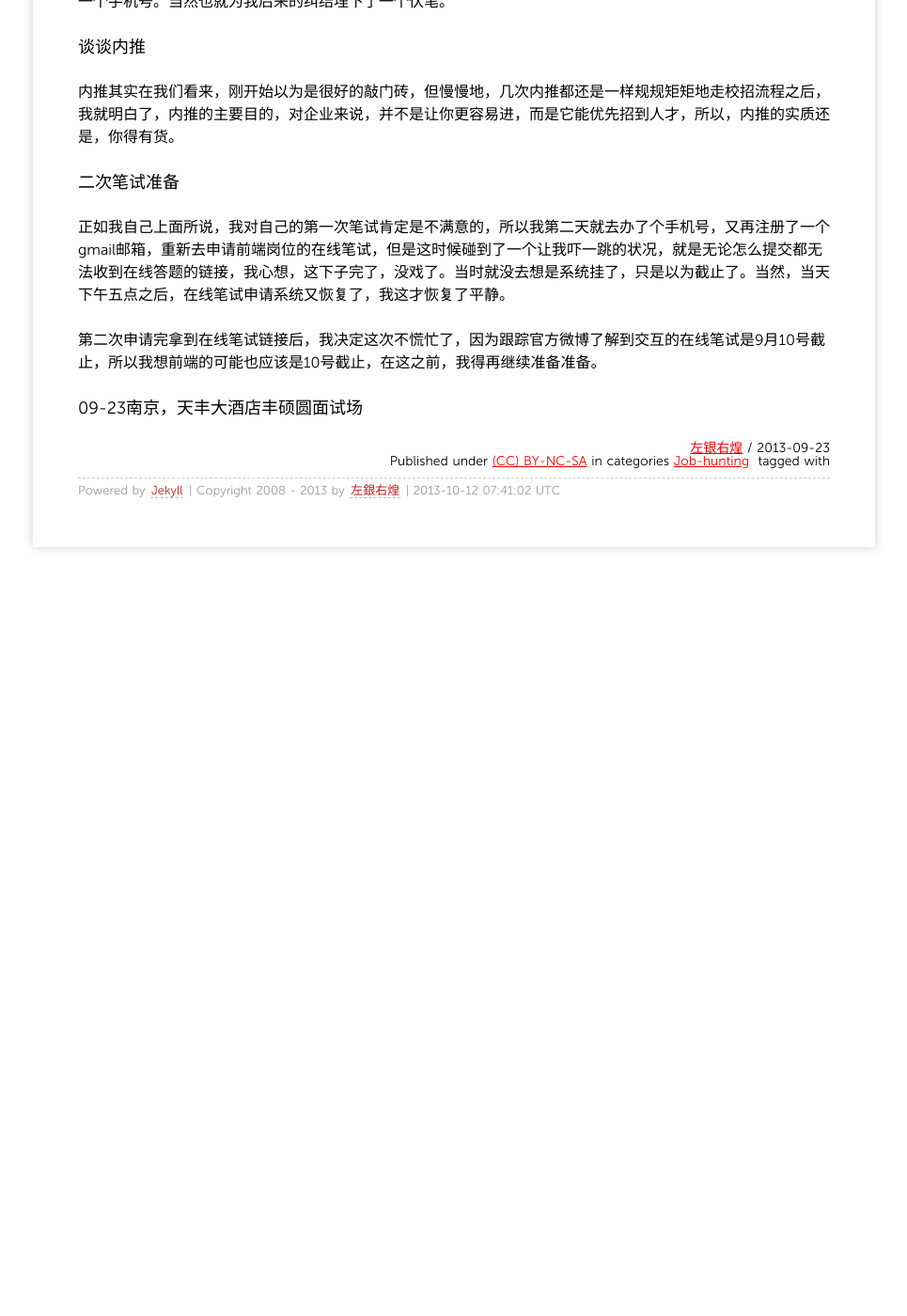
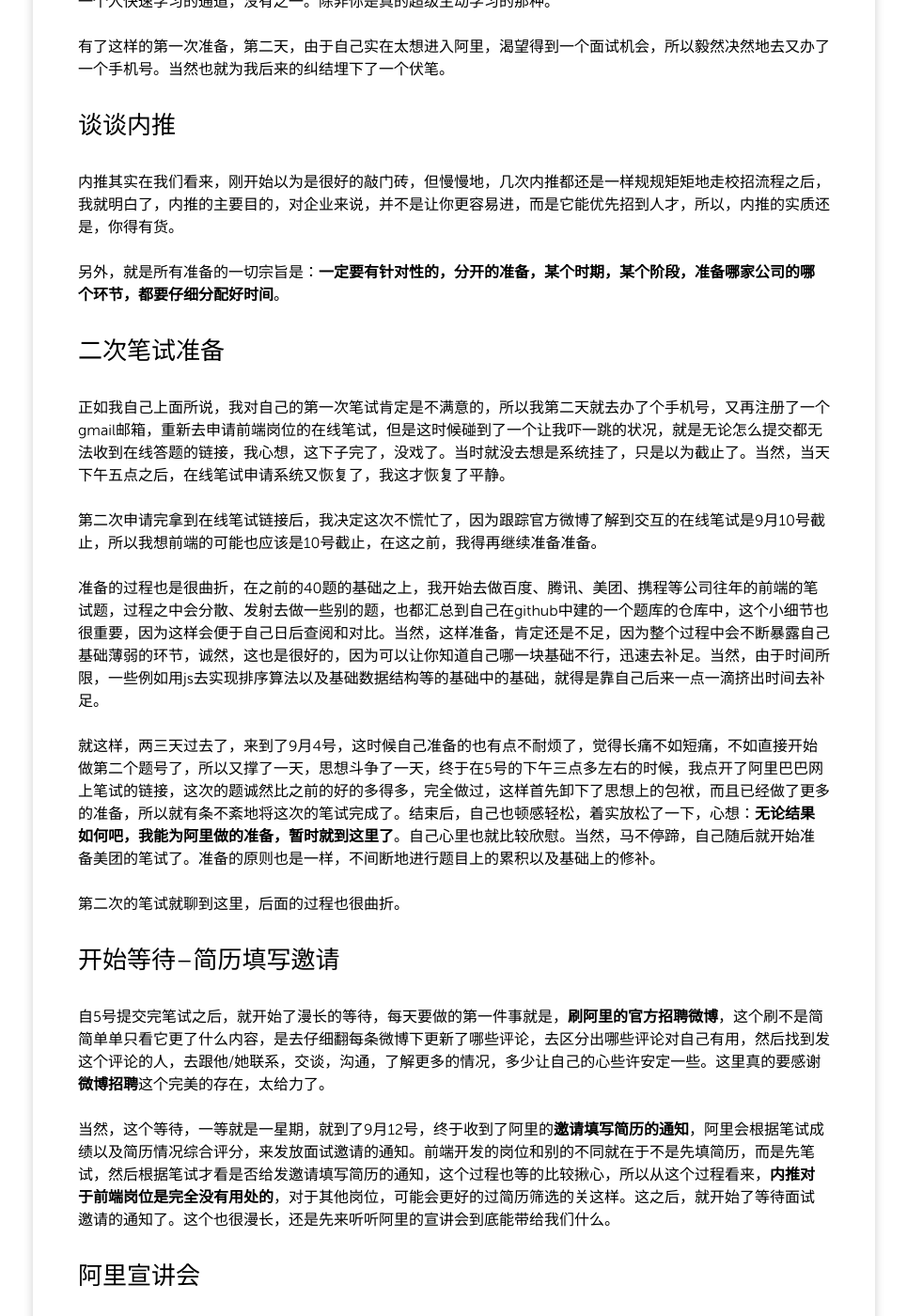
Before and after one commit to grahamle/grahamle.github.com, a Jekyll site: the page built from _posts/2013/2013-09-23-写在阿里面试归来之际.md, in a window 1280 px wide and 1400 px high, scrolled down 2139 px. Shown: the whole window at 94% size, without its empty margins (157-1122 px from the left). Built offline with Jekyll 4.4.1, drawn with Linux system fonts in a browser that asks for light colours; Markdown is read by kramdown in place of the engine named in the settings; comment, search, counter and statistics services are not loaded; before the commit the page ends 2769 px from its top, so only the background shows below that; some of the changed text lies outside the part shown.

Commit message:
阿里面经之等待及宣讲

```diff
--- a/_posts/2013/2013-09-23-写在阿里面试归来之际.md
+++ b/_posts/2013/2013-09-23-写在阿里面试归来之际.md
@@ -17,13 +17,14 @@
 - 谈谈内推
 - 二次笔试准备
 - 开始等待
+- 阿里宣讲会
 - 继续等待
 - 终于有面试了
 - 三面
 - 还是得等
 - Finally
 
-### 消息来源
+## 消息来源
 首先，校招一般情况下是9月份一大波一大波的来袭，所以大概七月底，八月初就得开始准备了。今年（2013年），腾讯有个bug，所谓的全球产品培训生，8月14号截止收简历，我就是差不多那天投的简历的，但是很明显，用的很早之前版本的简历只有被刷的份了。简历这个东西我可能会单独写一篇这样，但是原则是，针对具体的公司定制具体的简历，当然，前提是你得有货，这就是积累。至于那种气势你并不是很想去的公司，你大可以不必单独为其定制建立，随便投投即可。现在的网申很多其实都在做重复性的工作，有的公司喜欢DIY，有的喜欢找中介（51、中华英才、智联招聘等），所以，准备好一份模版，`ctrl+C --> V` 是必然的模式。
 
 言归正传，说到消息来源，这里列举几个我常用的，对于大家来讲，应该也不陌生就是了，关键是你需要把你看到的每一个做一个归档处理。
@@ -37,7 +38,7 @@
 
 我关注阿里的校招也是出于对微博上自己关注阿里的官方微博而了解到阿里前端开发开始在线笔试了，而且8月20已经开始笔试了，第一批，所以当时就好不淡定一个了，蹦跶蹦跶的，在这期间还顺便把简历给revision了一下，适当时候的revision是极其重要的。消息来源差不多就讲到这了。
 
-### 笔试准备
+## 笔试准备
 在8月27号知道阿里笔试是在线笔试之后，我开始了可以说近乎疯狂的准备，由于自己基础过于“薄弱”，而且阿里在线笔试第一批据说一万两千多人（12,000），最后进面试的就只有20个人，我嘞个擦，这不努力准备怎么可能有面试机会呢。所以我就开始了。
 
 首先，google it，我嘞个擦，果然有哥们去刷阿里的笔试题，这么快就出了个总结贴，当然，贴子唯一的好处就是，你提前知道题目了，但是，这也恰恰是弊病之一，因为我就被坑了。那家伙总过刷了估计8份试卷，试出来40道题左右。我的第一个想法是，每道题自己去做一遍出来。当我开始去把这个想法付诸实践的时候，这过程找师弟，找师兄帮忙都是有的，但是，你只会发现不会的问题越来越多，最后还是得靠你自己去解决。比如一个div嵌套于另一个div中，如何让内部的div垂直水平居中这个题，我自己就进行了12个版本的扩展，就是假设的场景非常多，这时候我就得去读css的文档，讲bfc的，讲包含块的，这时候就相当于一个 `setTimeout` ，你必须得先去完成那些文档之后，然后才能回来继续一题一题往下做。类似的例子有很多，希望如果有时间，还是尽早准备为好，也就是把基础重新打一遍，这样更加牢固可靠。
@@ -48,12 +49,33 @@
 
 有了这样的第一次准备，第二天，由于自己实在太想进入阿里，渴望得到一个面试机会，所以毅然决然地去又办了一个手机号。当然也就为我后来的纠结埋下了一个伏笔。
 
-### 谈谈内推
+## 谈谈内推
 内推其实在我们看来，刚开始以为是很好的敲门砖，但慢慢地，几次内推都还是一样规规矩矩地走校招流程之后，我就明白了，内推的主要目的，对企业来说，并不是让你更容易进，而是它能优先招到人才，所以，内推的实质还是，你得有货。
 
-### 二次笔试准备
+另外，就是所有准备的一切宗旨是：**一定要有针对性的，分开的准备，某个时期，某个阶段，准备哪家公司的哪个环节，都要仔细分配好时间**。
+
+## 二次笔试准备
 正如我自己上面所说，我对自己的第一次笔试肯定是不满意的，所以我第二天就去办了个手机号，又再注册了一个gmail邮箱，重新去申请前端岗位的在线笔试，但是这时候碰到了一个让我吓一跳的状况，就是无论怎么提交都无法收到在线答题的链接，我心想，这下子完了，没戏了。当时就没去想是系统挂了，只是以为截止了。当然，当天下午五点之后，在线笔试申请系统又恢复了，我这才恢复了平静。
 
 第二次申请完拿到在线笔试链接后，我决定这次不慌忙了，因为跟踪官方微博了解到交互的在线笔试是9月10号截止，所以我想前端的可能也应该是10号截止，在这之前，我得再继续准备准备。
 
-### 09-23南京，天丰大酒店丰硕圆面试场
+准备的过程也是很曲折，在之前的40题的基础之上，我开始去做百度、腾讯、美团、携程等公司往年的前端的笔试题，过程之中会分散、发射去做一些别的题，也都汇总到自己在github中建的一个题库的仓库中，这个小细节也很重要，因为这样会便于自己日后查阅和对比。当然，这样准备，肯定还是不足，因为整个过程中会不断暴露自己基础薄弱的环节，诚然，这也是很好的，因为可以让你知道自己哪一块基础不行，迅速去补足。当然，由于时间所限，一些例如用js去实现排序算法以及基础数据结构等的基础中的基础，就得是靠自己后来一点一滴挤出时间去补足。
+
+就这样，两三天过去了，来到了9月4号，这时候自己准备的也有点不耐烦了，觉得长痛不如短痛，不如直接开始做第二个题号了，所以又撑了一天，思想斗争了一天，终于在5号的下午三点多左右的时候，我点开了阿里巴巴网上笔试的链接，这次的题诚然比之前的好的多得多，完全做过，这样首先卸下了思想上的包袱，而且已经做了更多的准备，所以就有条不紊地将这次的笔试完成了。结束后，自己也顿感轻松，着实放松了一下，心想：**无论结果如何吧，我能为阿里做的准备，暂时就到这里了**。自己心里也就比较欣慰。当然，马不停蹄，自己随后就开始准备美团的笔试了。准备的原则也是一样，不间断地进行题目上的累积以及基础上的修补。
+
+第二次的笔试就聊到这里，后面的过程也很曲折。
+
+## 开始等待--简历填写邀请
+自5号提交完笔试之后，就开始了漫长的等待，每天要做的第一件事就是，**刷阿里的官方招聘微博**，这个刷不是简简单单只看它更了什么内容，是去仔细翻每条微博下更新了哪些评论，去区分出哪些评论对自己有用，然后找到发这个评论的人，去跟他/她联系，交谈，沟通，了解更多的情况，多少让自己的心些许安定一些。这里真的要感谢**微博招聘**这个完美的存在，太给力了。
+
+当然，这个等待，一等就是一星期，就到了9月12号，终于收到了阿里的**邀请填写简历的通知**，阿里会根据笔试成绩以及简历情况综合评分，来发放面试邀请的通知。前端开发的岗位和别的不同就在于不是先填简历，而是先笔试，然后根据笔试才看是否给发邀请填写简历的通知，这个过程也等的比较揪心，所以从这个过程看来，**内推对于前端岗位是完全没有用处的**，对于其他岗位，可能会更好的过简历筛选的关这样。这之后，就开始了等待面试邀请的通知了。这个也很漫长，还是先来听听阿里的宣讲会到底能带给我们什么。
+
+## 阿里宣讲会
+
+9月14号，阿里巴巴来科大宣讲了，去听宣讲会也是9月份的主题，当然也就不能错过阿里的这次宣讲。因为还有很多问题需要询问，这其中就是阿里前端开发岗位要去南京面试么？还有就是合肥这边不能安排前端开发岗位的面试么？这样有关的细节问题之类的，在宣讲会上弄清是最直接、最方便的。当然，在宣讲会中去问类似于薪酬这类傻缺的问题，确实是吾辈中很多人爱问的事情，但是需要知道，有些事情，**即使再想知道，也要按耐住**，这样才能成大事。
+
+在14号的宣讲会中，来的是小微金服的hr王丽君，（哈哈，虽然和王立军谐音，感觉好霸气的样子），还有技术宣讲是飞天系统的张涛（名字可能有误），宣讲中让我对阿里新形成的无论是产品线还是事业线都非常感兴趣，而且感觉架构很清晰，这只是初初的了解。但是个人对以支付宝为基的阿里的金融服务和菜鸟网络甚感兴趣。宣讲结束闻询之后，知道了只能去南京面试，虽然也留了个人的信息给hr，让其帮忙查询，但是肯定知道是没有结果的。只能是继续等待面试通知，按照刷微博评论以及其他各地（**阿里第一轮宣讲/笔试地**）的经验，一般会在面试前一两天发出面试邀约的短信和电话通知，所以，我决定耐心地等待下去。
+
+## 继续等待
+
+## 09-23南京，天丰大酒店丰硕圆面试场
```
